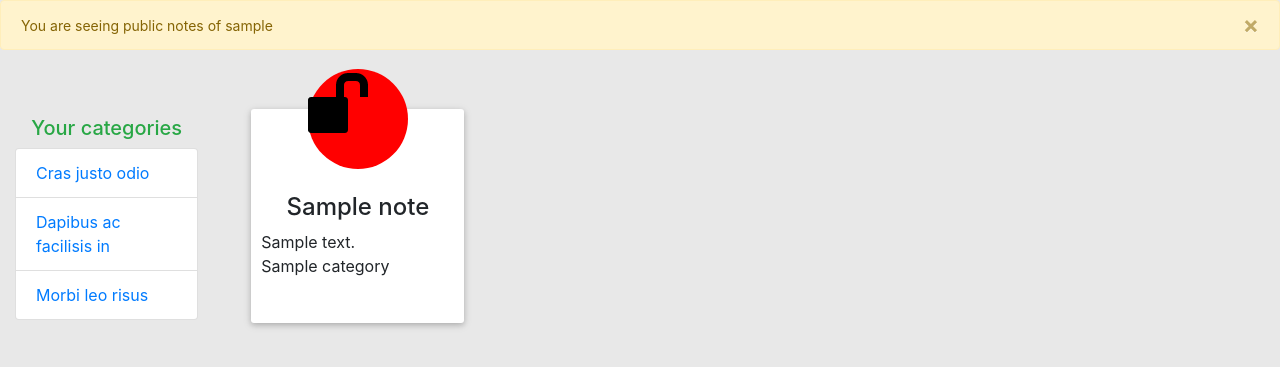
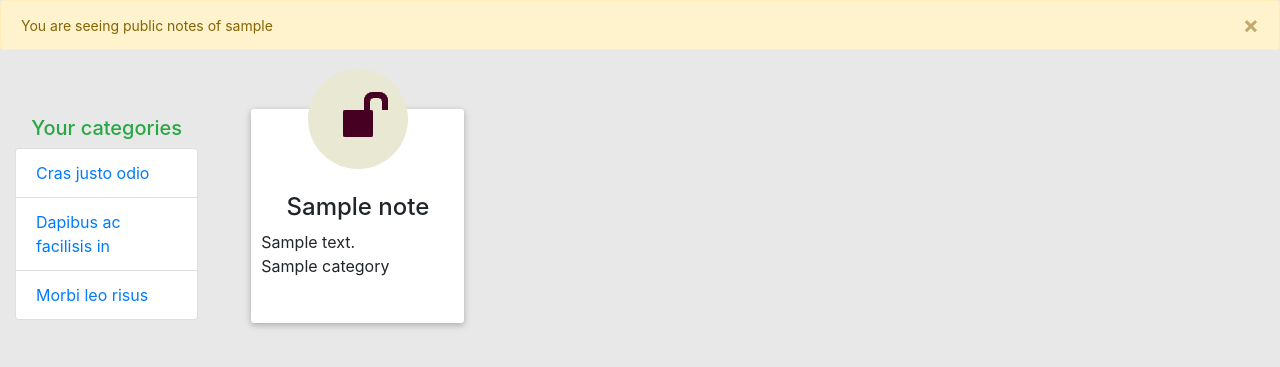
Before and after one commit to librenotes/web, a Flask app: a page that uses project/templates/notes.html.j2 in a window 1280 px wide. Shown: the part 73-440 px from the top of the page. Run offline with Flask 2, Linux system fonts and the light colour scheme; tables that the repository leaves empty hold one stand-in row (values such as "Sample post"); parts of the project's set-up code (start-up, migrations or seed data) failed here and were passed over; some libraries are stand-ins or nearby versions.

Commit message:
note page icons changed to bst license, minor color changes

```diff
--- a/project/static/css/notes.css
+++ b/project/static/css/notes.css
@@ -38,7 +38,7 @@ body {
 }
 
 .box-icon {
-    background-color: #bdbdbd;
+    background-color: #e8e8d3;
     border-radius: 50%;
     display: table;
     height: 100px;
@@ -47,11 +47,13 @@ body {
     margin-top: -65px;
 }
 
-.box-icon span {
+.box-icon #lockicon{
     color: #fff;
-    /*display: table-cell;*/
+    display: table-cell;
     text-align: center;
     vertical-align: middle;
+    margin-top: 20px;
+    margin-left: 35px;
 }
 
 .note-inner {
@@ -74,7 +76,7 @@ body {
 }
 
 .big-add {
-    background-color: #F44336;
+    background-color: #e8e8d3;
     color: #fff;
     padding: 0;
     border-radius: 50%;
--- a/project/templates/notes.html.j2
+++ b/project/templates/notes.html.j2
@@ -33,12 +33,12 @@
                         <div class="note">
                             <div class="note-inner">
                                 {% if note.isprivate %}
-                                    <div class="box-icon" style="background-color:green;">
-                                        <img src="{{ url_for('static', filename='img/144-lock.png') }}" alt="locked-icon">
+                                    <div class="box-icon">
+                                        <img id="lockicon" src="{{ url_for('static', filename='img/144-lock.png') }}" alt="locked-icon">
                                     </div>
                                 {% else %}
-                                    <div class="box-icon" style="background-color:red;">
-                                        <img src="{{ url_for('static', filename='img/145-unlocked.png') }}" alt="unlocked-icon">
+                                    <div class="box-icon">
+                                        <img id="lockicon" src="{{ url_for('static', filename='img/145-unlocked.png') }}" alt="unlocked-icon">
                                     </div>
                                 {% endif %}
                                 <br>
@@ -53,11 +53,12 @@
                                 {% if edit_form is not none %}
                                     <ul class="delete-edit-button" style="float:right;">
                                         <li><a style="color:#343a40;" href="#editModal" data-toggle="modal"
-                                               data-whatever="{{ note.id }}"><span class="far fa-2x fa-edit"></span></a>
+                                               data-whatever="{{ note.id }}"><img id="editicon" src="{{ url_for('static', filename='img/007-pencil2.png') }}" alt="locked-icon">
+ </a>
                                         </li>
                                         <li><a style="color:#343a40;" href="#deleteModal" data-toggle="modal"
-                                               data-whatever="{{ note.id }}"><span
-                                                class="far fa-2x fa-trash-alt"></span></a>
+                                               data-whatever="{{ note.id }}"><img id="editicon" src="{{ url_for('static', filename='img/174-bin2.png') }}" alt="locked-icon">
+ </a>
                                         </li>
                                     </ul>
                                 {% endif %}
@@ -70,7 +71,7 @@
     </div>
     {% if edit_form is not none %}
         <a href="#createModal" data-toggle="modal">
-            <button class="big-add show-add-note"><img src="{{ url_for('static', filename='img/006-pencil.png') }}" alt="pencil-icon"></button>
+        <button class="big-add show-add-note"><img src="{{ url_for('static', filename='img/008-quill.png') }}" alt="pencil-icon"></button>
         </a>
     {% endif %}
 
```
Also changed, not shown: project/static/img/006-pencil.png (deleted), project/static/img/007-pencil2.png (added), project/static/img/008-quill.png (added), project/static/img/144-lock.png, project/static/img/145-unlocked.png, project/static/img/174-bin2.png (added).
